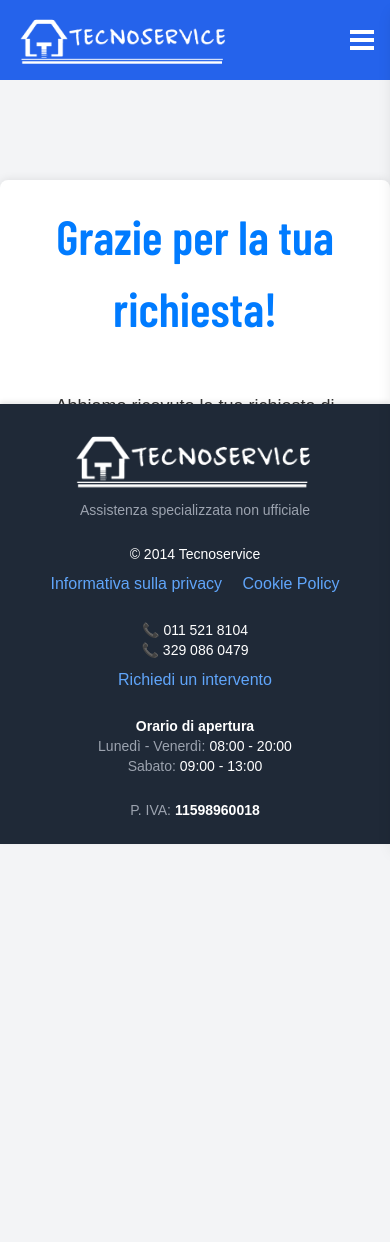
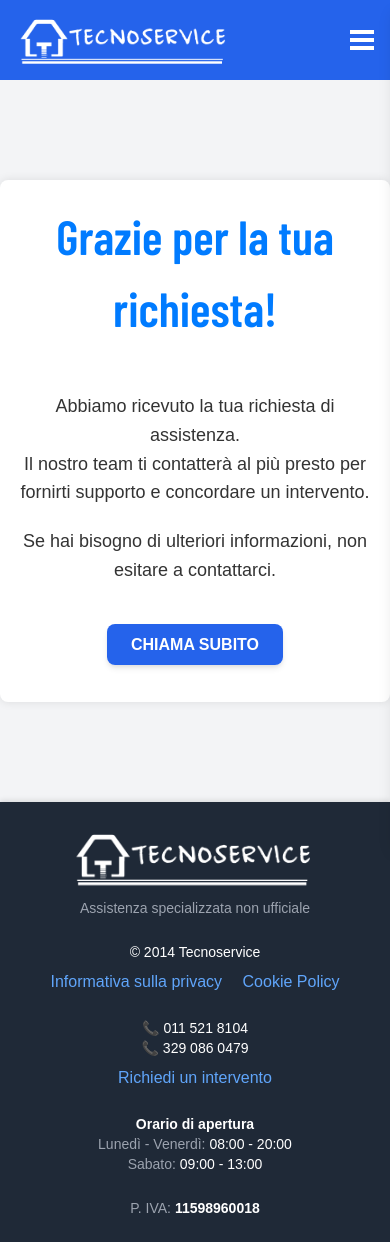
Before and after one commit to andreiapostu/inter-service, a PHP site: page /form.php in a window 390 px wide. Run offline with PHP 8.4, Linux system fonts and the light colour scheme.

Commit message:
fixed footer over form confirmation

```diff
--- a/form.php
+++ b/form.php
@@ -81,6 +81,8 @@ if ($_SERVER['REQUEST_METHOD'] === 'POST') {
         html, body {
             height: 100%;
             margin: 0;
+            display: flex;
+            flex-direction: column;
         }
 
         body {
@@ -101,6 +103,12 @@ footer {
             text-align: center;
             padding: 20px;
             box-shadow: 0px -2px 5px rgba(0, 0, 0, 0.1);
+        }
+
+        @media (max-width: 768px) {
+            footer {
+                position: relative !important;
+            }
         }
 
     </style>
```
Lines whose indentation alone changed are shown as unchanged.
